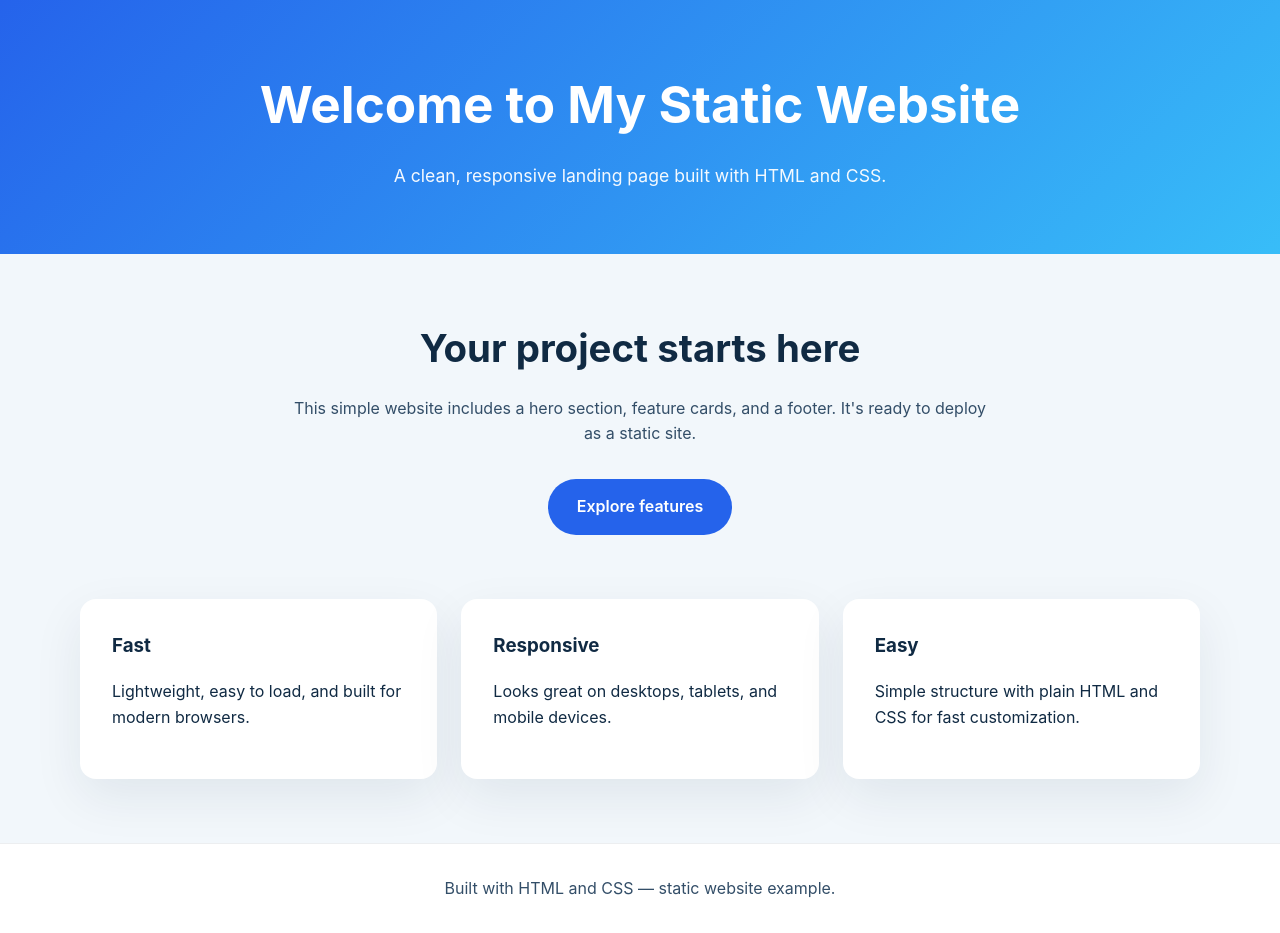
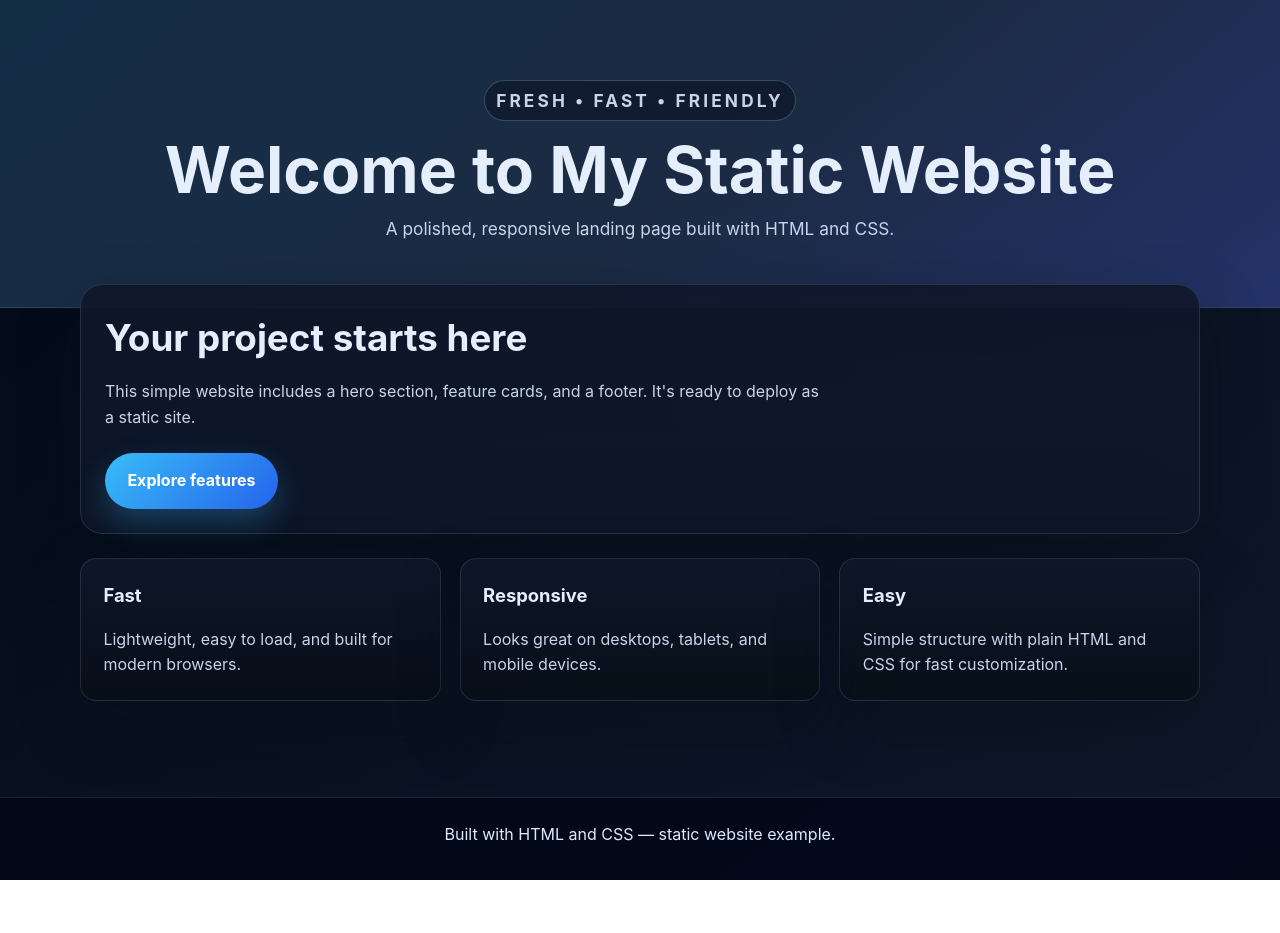
Before and after one commit to HashirAhmadKamboh/testgithubactions, a plain HTML site: page index.html in a window 1280 px wide. After the commit the page ends 880 px from the top, so only its background shows below. Drawn offline with Linux system fonts and the light colour scheme.

Commit message:
Changed the style of the static website

```diff
--- a/index.html
+++ b/index.html
@@ -9,8 +9,9 @@
   <body>
     <header class="site-header">
       <div class="container">
+        <p class="eyebrow">Fresh • Fast • Friendly</p>
         <h1>Welcome to My Static Website</h1>
-        <p>A clean, responsive landing page built with HTML and CSS.</p>
+        <p>A polished, responsive landing page built with HTML and CSS.</p>
       </div>
     </header>
 
--- a/styles.css
+++ b/styles.css
@@ -1,10 +1,15 @@
 :root {
-  --bg: #f2f7fb;
-  --text: #102a43;
-  --muted: #334e68;
-  --card: #ffffff;
-  --accent: #2563eb;
-  --accent-dark: #1d4ed8;
+  --bg: #07111f;
+  --panel: rgba(10, 17, 28, 0.78);
+  --panel-strong: #0f172a;
+  --text: #e5eefb;
+  --muted: #c7d4ea;
+  --card: rgba(15, 23, 42, 0.9);
+  --border: rgba(148, 163, 184, 0.18);
+  --accent: #38bdf8;
+  --accent-2: #818cf8;
+  --accent-dark: #2563eb;
+  --shadow: 0 24px 60px rgba(8, 15, 24, 0.45);
 }
 
 * {
@@ -15,9 +20,13 @@ html,
 body {
   margin: 0;
   padding: 0;
-  font-family: Inter, system-ui, -apple-system, BlinkMacSystemFont, "Segoe UI", sans-serif;
+  min-height: 100%;
+  font-family: Inter, "Segoe UI", sans-serif;
   color: var(--text);
-  background: var(--bg);
+  background:
+    radial-gradient(circle at top, rgba(56, 189, 248, 0.15), transparent 28%),
+    radial-gradient(circle at right top, rgba(129, 140, 248, 0.16), transparent 18%),
+    linear-gradient(145deg, #020617 0%, #07111f 45%, #0f172a 100%);
 }
 
 body {
@@ -30,81 +39,126 @@ body {
 }
 
 .site-header {
-  background: linear-gradient(135deg, #2563eb 0%, #38bdf8 100%);
-  color: white;
-  padding: 4rem 0;
+  padding: 5rem 0 4rem;
   text-align: center;
+  background:
+    linear-gradient(135deg, rgba(56, 189, 248, 0.14), rgba(129, 140, 248, 0.12)),
+    linear-gradient(140deg, #0f172a 0%, #111827 55%, #172554 100%);
+  border-bottom: 1px solid var(--border);
+}
+
+.eyebrow {
+  display: inline-flex;
+  align-items: center;
+  gap: 0.4rem;
+  padding: 0.35rem 0.7rem;
+  border: 1px solid rgba(125, 211, 252, 0.28);
+  border-radius: 999px;
+  background: rgba(15, 23, 42, 0.75);
+  color: #bfdbfe;
+  text-transform: uppercase;
+  letter-spacing: 0.18em;
+  font-size: 0.75rem;
+  font-weight: 700;
 }
 
 .site-header h1 {
-  margin: 0 0 1rem;
-  font-size: clamp(2.5rem, 4vw, 4rem);
+  margin: 1rem 0 0.8rem;
+  font-size: clamp(2.5rem, 5vw, 4.3rem);
+  line-height: 1.02;
 }
 
 .site-header p {
-  max-width: 720px;
+  max-width: 760px;
   margin: 0 auto;
-  font-size: 1.1rem;
-  opacity: 0.95;
+  font-size: 1.08rem;
+  color: var(--muted);
+}
+
+main {
+  padding-bottom: 2rem;
 }
 
 .hero {
-  padding: 4rem 0;
-  text-align: center;
+  margin-top: -1.5rem;
+  padding: 1.5rem;
+  text-align: left;
+  border: 1px solid var(--border);
+  border-radius: 1.4rem;
+  background: linear-gradient(180deg, rgba(15, 23, 42, 0.92), rgba(15, 23, 42, 0.82));
+  box-shadow: var(--shadow);
 }
 
 .hero h2 {
-  margin: 0 0 1rem;
-  font-size: clamp(2rem, 3vw, 3rem);
+  margin: 0 0 0.75rem;
+  font-size: clamp(1.8rem, 3vw, 2.3rem);
 }
 
 .hero p {
-  max-width: 700px;
-  margin: 0 auto 2rem;
+  max-width: 720px;
+  margin: 0 0 1.4rem;
   color: var(--muted);
 }
 
 .cta-button {
-  display: inline-block;
-  padding: 0.95rem 1.8rem;
+  display: inline-flex;
+  align-items: center;
+  justify-content: center;
+  padding: 0.95rem 1.4rem;
   border-radius: 999px;
-  background: var(--accent);
+  background: linear-gradient(135deg, var(--accent) 0%, var(--accent-dark) 100%);
   color: white;
   text-decoration: none;
-  font-weight: 600;
-  transition: background 0.2s ease;
+  font-weight: 700;
+  box-shadow: 0 14px 30px rgba(56, 189, 248, 0.25);
+  transition: transform 0.18s ease, box-shadow 0.18s ease, opacity 0.18s ease;
 }
 
 .cta-button:hover {
-  background: var(--accent-dark);
+  transform: translateY(-1px);
+  box-shadow: 0 16px 36px rgba(56, 189, 248, 0.35);
 }
 
 .features {
   display: grid;
-  gap: 1.5rem;
-  grid-template-columns: repeat(auto-fit, minmax(220px, 1fr));
-  margin-bottom: 4rem;
+  gap: 1.2rem;
+  grid-template-columns: repeat(auto-fit, minmax(240px, 1fr));
+  margin: 1.5rem 0 4rem;
 }
 
 .feature-card {
-  background: var(--card);
-  padding: 2rem;
+  padding: 1.4rem;
+  border: 1px solid var(--border);
   border-radius: 1rem;
-  box-shadow: 0 18px 50px rgba(16, 42, 67, 0.08);
+  background: linear-gradient(180deg, rgba(15, 23, 42, 0.95), rgba(8, 15, 24, 0.95));
+  box-shadow: var(--shadow);
+  transition: transform 0.18s ease, border-color 0.18s ease;
+}
+
+.feature-card:hover {
+  transform: translateY(-3px);
+  border-color: rgba(56, 189, 248, 0.45);
 }
 
 .feature-card h3 {
   margin-top: 0;
+  margin-bottom: 0.35rem;
+  font-size: 1.15rem;
+}
+
+.feature-card p {
+  color: var(--muted);
+  margin-bottom: 0;
 }
 
 .site-footer {
-  background: #ffffff;
-  padding: 2rem 0;
-  border-top: 1px solid rgba(16, 42, 67, 0.08);
+  padding: 1.5rem 0 2rem;
+  border-top: 1px solid var(--border);
+  background: rgba(2, 6, 23, 0.8);
   text-align: center;
 }
 
 .site-footer p {
   margin: 0;
-  color: var(--muted);
+  color: #dbeafe;
 }
```
